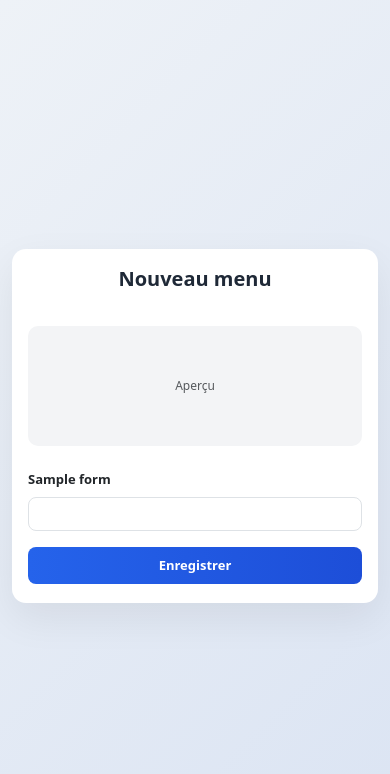
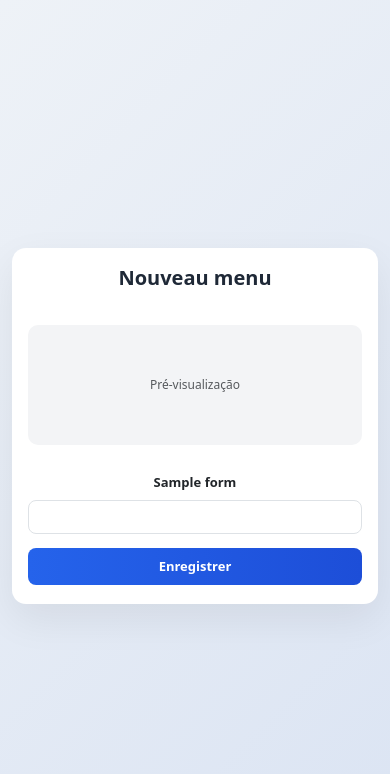
Before and after one commit to mixrafynha/vitegourmand, a Symfony app: template templates/admin/menu/new.html.twig in a window 390 px wide. Shown: the top 774 px of the page. Run offline with Twig, Linux system fonts and the light colour scheme; the template is opened without the code that fills it: most values are stand-ins (such as "Sample title", 1, 10 or a date in 2020); form fields are guessed from the names that the template uses; some libraries are stand-ins or nearby versions.

Commit message:
Update new.html.twig

```diff
--- a/templates/admin/menu/new.html.twig
+++ b/templates/admin/menu/new.html.twig
@@ -1,5 +1,5 @@
 <!DOCTYPE html>
-<html lang="fr">
+<html lang="pt">
 <head>
     <meta charset="UTF-8">
     <meta name="viewport" content="width=device-width, initial-scale=1">
@@ -36,31 +36,17 @@
             color: #1f2937;
         }
 
-        /* Labels alinhadas à esquerda */
         label {
             font-weight: 600;
             font-size: 13px;
-            display: block;
-            text-align: left;
+            text-align: center;
+            width: 100%;
             margin-bottom: 4px;
         }
 
         .form-control {
             border-radius: 8px;
             padding: 6px 10px;
-            font-size: 13px;
-        }
-
-        .form-check {
-            padding-left: 1.6em;
-        }
-
-        .form-check-input {
-            cursor: pointer;
-        }
-
-        .form-check-label {
-            cursor: pointer;
             font-size: 13px;
         }
 
@@ -130,10 +116,10 @@
                 margin-bottom: 8px;
             }
 
-            .mb-2,
-            .mb-3 {
-                margin-bottom: 8px !important;
+            .mb-2 {
+                margin-bottom: 6px !important;
             }
+
         }
     </style>
 </head>
@@ -152,7 +138,7 @@
                 <!-- Preview -->
                 <div class="col-md-4">
                     <div class="image-preview" id="previewContainer">
-                        <span class="text-muted">Aperçu</span>
+                        <span class="text-muted">Pré-visualização</span>
                     </div>
                 </div>
 
@@ -162,21 +148,13 @@
                     {{ form_start(form) }}
 
                         {% for field in form %}
-
-                            {% if field.vars.block_prefixes[1] == 'checkbox' %}
-                                <div class="mb-3 form-check">
-                                    {{ form_widget(field, { attr: { class: 'form-check-input' } }) }}
-                                    {{ form_label(field, null, { label_attr: { class: 'form-check-label' } }) }}
-                                    {{ form_errors(field) }}
-                                </div>
-                            {% else %}
-                                <div class="mb-2">
-                                    {{ form_label(field) }}
-                                    {{ form_widget(field, { attr: { class: 'form-control' } }) }}
-                                    {{ form_errors(field) }}
-                                </div>
-                            {% endif %}
-
+                            <div class="mb-2 text-center">
+                                {{ form_label(field) }}
+                                {{ form_widget(field, {
+                                    attr: { class: 'form-control' }
+                                }) }}
+                                {{ form_errors(field) }}
+                            </div>
                         {% endfor %}
 
                         <button type="submit" class="btn btn-custom mt-2">
```
